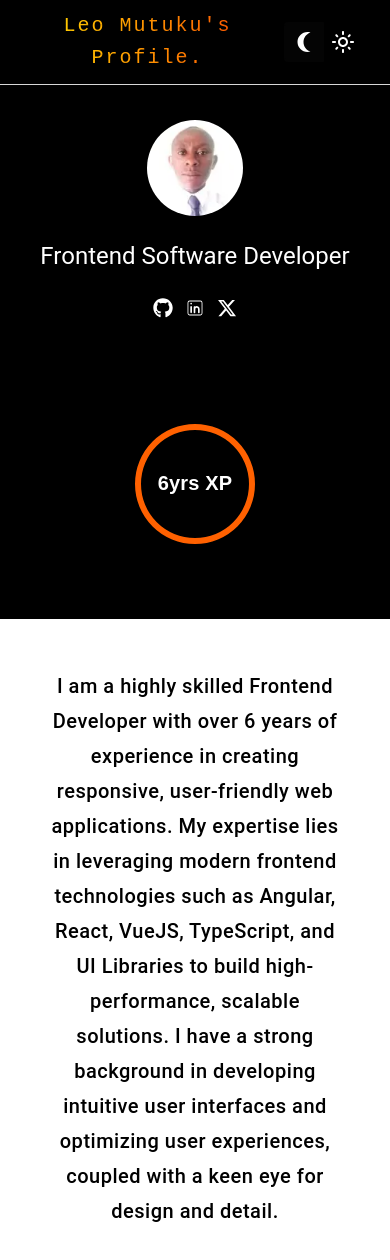
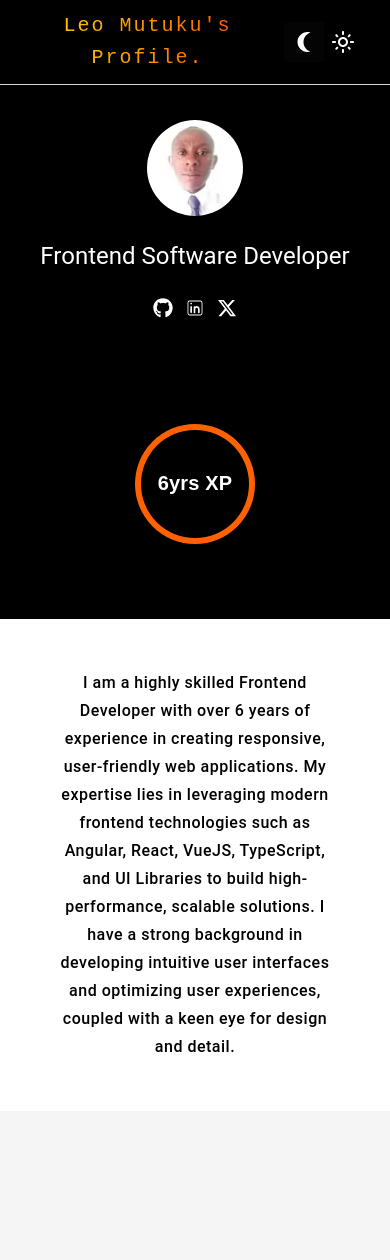
Before and after one commit to leo-mutuku/profile, a React (Vite) app: page / in a window 390 px wide. Shown: the top 1260 px of the page. After the commit the page ends 1111 px from the top, so only its background shows below. Built offline with nearby package versions, Linux system fonts and the light colour scheme.

Commit message:
change font size on mobile device view to

```diff
--- a/src/App.tsx
+++ b/src/App.tsx
@@ -38,9 +38,9 @@ function App() {
               display: "flex",
               justifyContent: "center",
               alignItems: "center",
-              minHeight: "30vh", // Ensures the content is vertically centered
+              minHeight: "30vh",
               backgroundColor: "white",
-              padding: "50px", // Adds some padding around the text
+              padding: "50px",
             }}
           >
             <Typography
@@ -48,11 +48,11 @@ function App() {
               sx={{
                 color: "black",
                 textAlign: "center",
-                maxWidth: "800px", // Limits the width for better readability
-                lineHeight: 1.75, // Adjusts line spacing for better readability
-                fontFamily: "'Roboto', sans-serif", // Uses a clean, readable font
-                fontSize: "1.25rem", // Sets a slightly larger font size for readability
-                letterSpacing: "0.5px", // Adds slight spacing between letters
+                maxWidth: "800px",
+                lineHeight: 1.75,
+                fontFamily: "'Roboto', sans-serif",
+                fontSize: { xs: "1rem", md: "1.25rem" }, // Adjust font size for mobile and larger screens
+                letterSpacing: "0.5px",
               }}
             >
               I am a highly skilled Frontend Developer with over 6 years of
```
